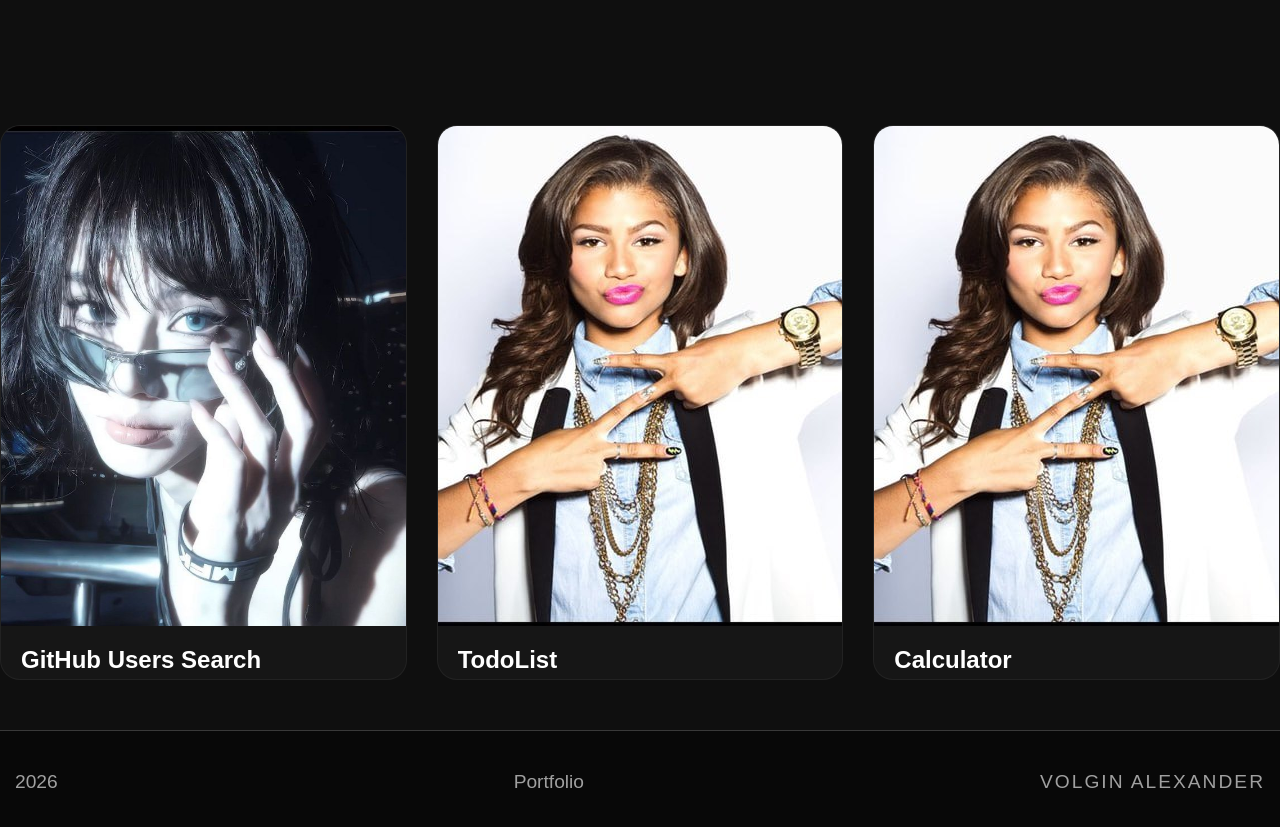
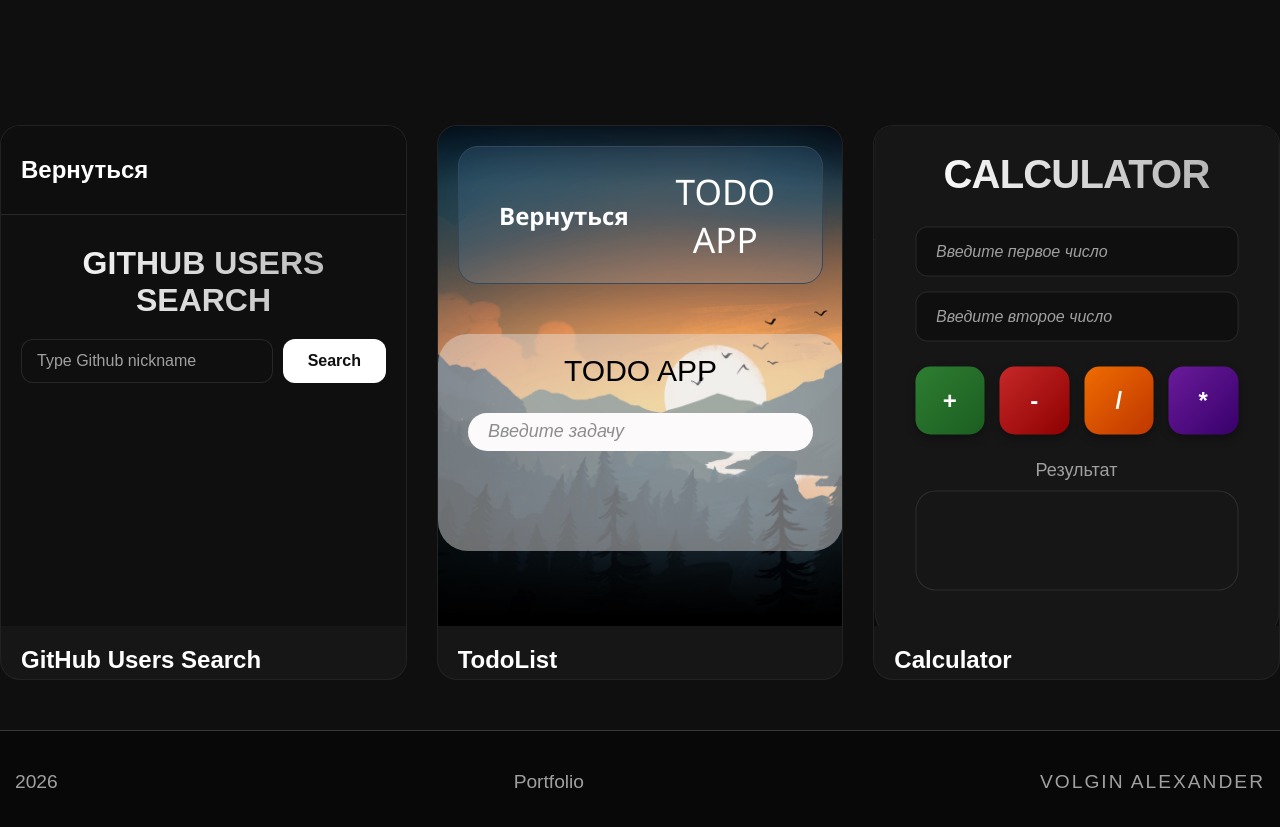
Before and after one commit to StingAv/portfolio, a plain HTML site: page adventure1/index.html in a window 1280 px wide. Shown: the part 820-1647 px from the top of the page. Drawn offline with Linux system fonts and the light colour scheme.

Commit message:
add-iframe

```diff
--- a/adventure1/index.html
+++ b/adventure1/index.html
@@ -47,21 +47,21 @@
             <!-- 1ая работа -->
             <a href="Github users/index.html" class="work-card">
                 <div class="workCardImage">
-                    <img src="img/logo.jpg" alt="GitHubSearch">
+                    <iframe src="Github users/index.html" frameborder="0" scrolling="no"></iframe>
                 </div>
                 <h3 class="wordCardTitle">GitHub Users Search</h3>
             </a>
             <!-- 2ая работа -->
             <a href="todoAppOOP/index.html" class="work-card">
                 <div class="workCardImage">
-                    <img src="img/Z.jpg" alt="TodoList">
+                    <iframe src="todoAppOOP/index.html" frameborder="0" scrolling="no"></iframe>
                 </div>
                 <h3 class="wordCardTitle">TodoList</h3>
             </a>
             <!-- 3ая -->
             <a href="calculator/index.html" class="work-card">
                 <div class="workCardImage">
-                    <img src="img/Z.jpg" alt="TodoListOld">
+                    <iframe src="calculator/index.html" frameborder="0" scrolling="no"></iframe>
                 </div>
                 <h3 class="wordCardTitle">Calculator</h3>
             </a>
--- a/adventure1/style/style.css
+++ b/adventure1/style/style.css
@@ -171,6 +171,14 @@ body {
     padding: 0 20px 20px 20px;
 }
 
+.workCardImage iframe {
+    width: 100%;
+    height: 500px;
+    border: none;
+    pointer-events: none;
+    /* чтобы iframe не перехватывал клики */
+}
+
 /* footer */
 
 .footer {
```
